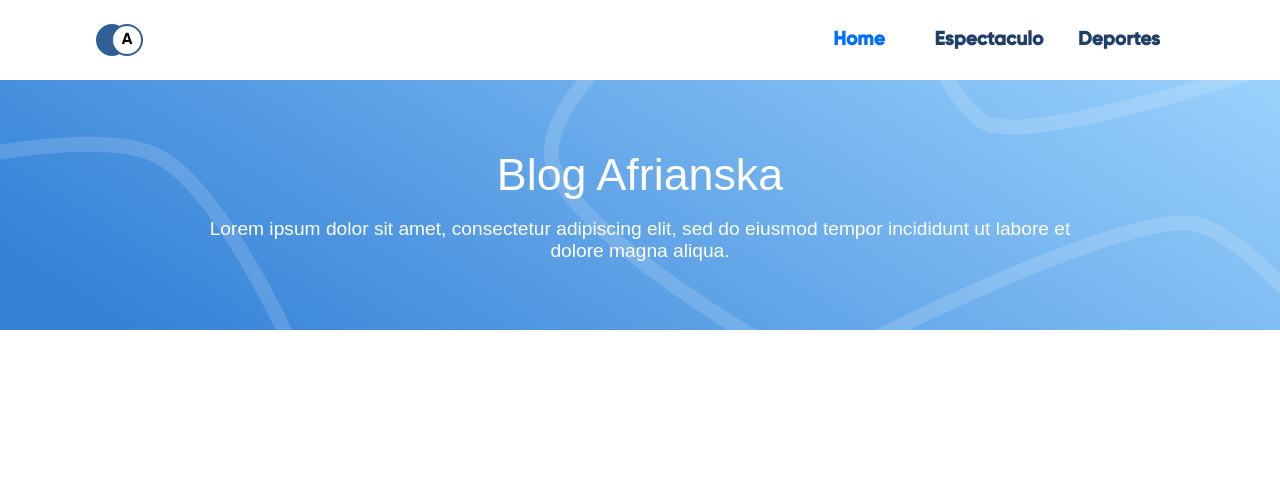
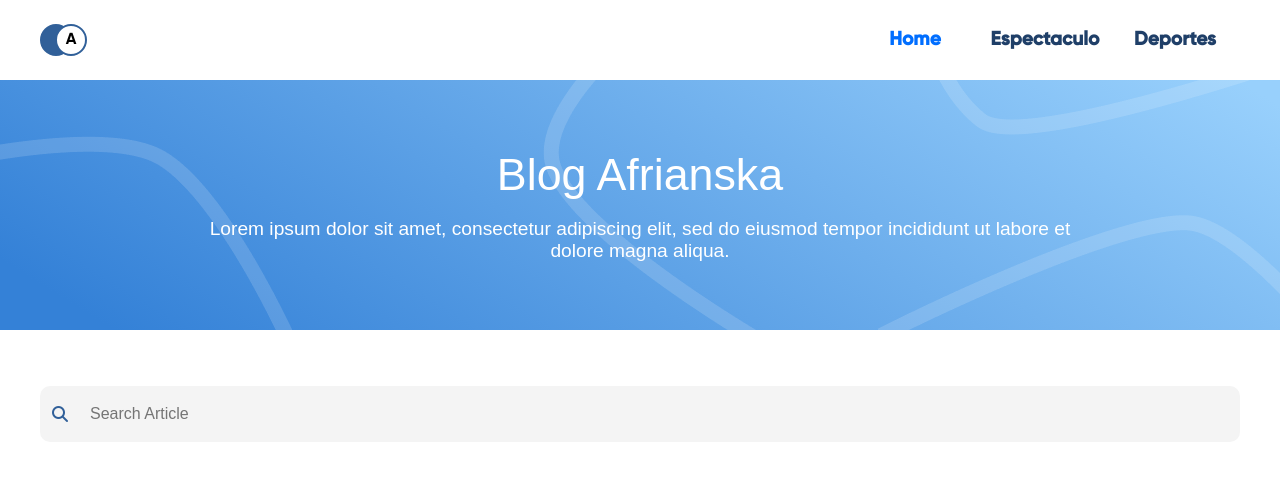
Before and after one commit to LuisDev2001/retoSemana6, a plain HTML site: page index.html in a window 1280 px wide. Drawn offline with Linux system fonts and the light colour scheme.

Commit message:
Creando y estilando el componente de Search input

```diff
--- a/css/5-Object/sections/header/header.scss
+++ b/css/5-Object/sections/header/header.scss
@@ -6,7 +6,6 @@
   background: $colorBlanco;
 
   & .contenedor {
-    width: 85%;
     height: inherit;
     display: flex;
     align-items: center;
--- /dev/null
+++ b/css/5-Object/sections/mainArticles/mainArticles.scss
@@ -0,0 +1 @@
+@import "../../../1-Settings/settings.scss";
--- a/css/6-Components/components.scss
+++ b/css/6-Components/components.scss
@@ -1,7 +1,59 @@
+@import "../1-Settings/settings.scss";
+
+// Contenedor reutilizable
 .contenedor {
-  width: 1200px;
+  width: 75em;
   height: auto;
   margin: 0 auto;
 }
+// Input reutilizable
+.search {
+  width: 100%;
+  height: 168px;
+  display: flex;
+  align-items: center;
+  justify-content: flex-start;
 
+  &-form {
+    width: 100%;
+    height: 56px;
+    display: flex;
+    align-items: center;
+    justify-content: center;
+  }
+
+  &-icon {
+    width: 40px;
+    height: 100%;
+    padding: 10px;
+    display: flex;
+    align-items: center;
+    justify-content: center;
+    background: $colorBlancogris;
+    border-top-left-radius: 10px;
+    border-bottom-left-radius: 10px;
+
+    & .fas.fa-search {
+      color: $colorAzul2;
+      font-size: 1em;
+    }
+  }
+
+  &-input {
+    width: calc(100% - 40px);
+    height: 56px;
+    padding: 10px;
+    outline: none;
+    border: 0;
+    background: $colorBlancogris;
+    color: $colorAzul2;
+    border-top-right-radius: 10px;
+    border-bottom-right-radius: 10px;
+    font-size: 1em;
+    &-input::placeholder {
+      color: $colorAzul2;
+      font-size: 1em;
+    }
+  }
+}
 /*Colocar estilos de boton a reutilizar*/
--- a/index.html
+++ b/index.html
@@ -38,5 +38,26 @@
         tempor incididunt ut labore et dolore magna aliqua.
       </p>
     </section>
+    <div class="contenedor">
+      <section class="search">
+        <form action="#" method="GET" class="search-form">
+          <div class="search-icon">
+            <i class="fas fa-search"></i>
+          </div>
+          <input
+            type="text"
+            class="search-input"
+            placeholder="Search Article"
+            pattern="[A-Z a-z]+"
+          />
+        </form>
+      </section>
+    </div>
+
+    <!-- fontawesome -->
+    <script
+      src="https://kit.fontawesome.com/b7301c403c.js"
+      crossorigin="anonymous"
+    ></script>
   </body>
 </html>
```
Also changed, not shown: css/5-Object/object.css, css/5-Object/sections/header/header.css, css/5-Object/sections/mainArticles/mainArticles.css (added), css/6-Components/components.css, css/main.css, 5 other files.
